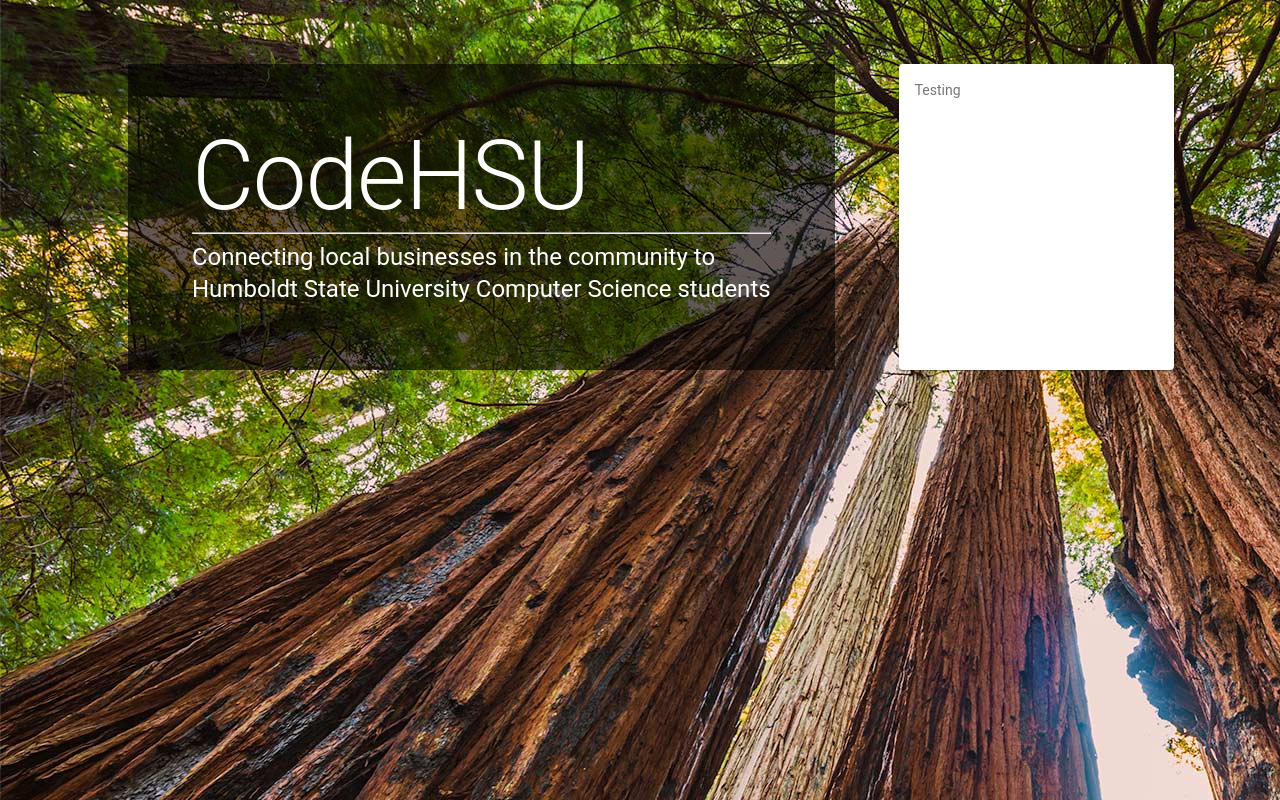
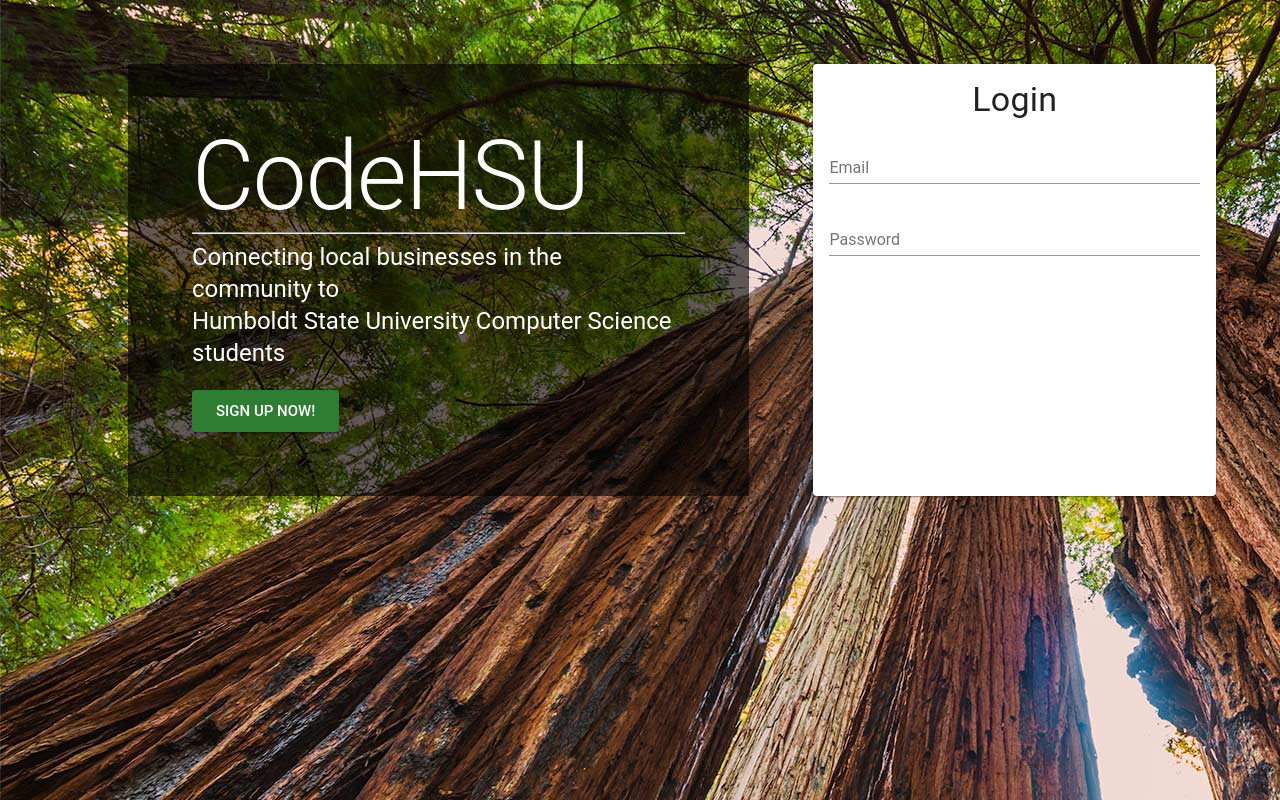
Before and after one commit to alvinlu7/codehsu, a React app: page / in a window 1280 px wide. Shown: the top 800 px of the page. Built offline with nearby package versions, Linux system fonts and the light colour scheme.

Commit message:
Added Login features to splash

```diff
--- a/src/components/Card/Card.js
+++ b/src/components/LoginCard/LoginCard.js
@@ -6,8 +6,10 @@
 import CardContent from '@material-ui/core/CardContent';
 import Button from '@material-ui/core/Button';
 import Typography from '@material-ui/core/Typography';
+import TextField from '@material-ui/core/TextField';
 
-const styles = {
+
+const styles = theme => ({
   card: {
     minWidth: 275,
     maxWidth: 500,
@@ -24,7 +26,21 @@
   pos: {
     marginBottom: 12,
   },
-};
+    container: {
+      display: 'flex',
+      flexWrap: 'wrap',
+    },
+    textField: {
+      marginLeft: theme.spacing.unit,
+      marginRight: theme.spacing.unit,
+    },
+    dense: {
+      marginTop: 16,
+    },
+    menu: {
+      width: 200,
+    },
+});
 
 function SimpleCard(props) {
   const { classes } = props;
@@ -33,9 +49,26 @@
   return (
     <Card className={classes.card}>
       <CardContent>
-        <Typography className={classes.title} color="textSecondary" gutterBottom>
-          {props.children}
+        <Typography variant="h4" align="center">
+        Login
         </Typography>
+        <TextField
+          id="email"
+          label="Email"
+          value={props.email}
+          onChange={props.emailChange}
+          margin="normal"
+          fullWidth
+        />
+        <TextField
+          id="pass"
+          label="Password"
+          value={props.password}
+          onChange={props.passwordChange}
+          margin="normal"
+          type="password"
+          fullWidth
+        />
       </CardContent>
     </Card>
   );
--- a/src/containers/Splash/Splash.js
+++ b/src/containers/Splash/Splash.js
@@ -1,11 +1,30 @@
 import React, {Component} from 'react';
 import splashImage from '../../assets/images/splash_background.jpg'
 import './Splash.css';
-import Card from '../../components/Card/Card';
+import LoginCard from '../../components/LoginCard/LoginCard';
 import Typography from '@material-ui/core/Typography';
+import Button from '@material-ui/core/Button';
+
 
 
 class Splash extends Component {
+
+    state = {
+        email: null,
+        password: null
+    }
+    onSignUp = () =>{
+
+    }
+
+    onEmailChange = () => {
+
+    }
+
+    onPasswordChange = () =>{
+
+    }
+
     render(){
         return (
             <div>
@@ -20,11 +39,15 @@
                         Connecting local businesses in the community to <br/>Humboldt State University Computer
                         Science students
                     </Typography>
+                    <br/>
+                    <Button variant="contained" color="primary" size="large" onClick={this.onSignUp}>Sign Up Now!</Button>
                     </div>
-
-                    <Card>
-                        Testing
-                    </Card>
+                    <LoginCard
+                        email={this.state.email}
+                        emailChange={this.onEmailChange}
+                        password={this.state.password}
+                        passwordChange={this.onPasswordChange}
+                    />
                 </div>
             </div>
         );
```
